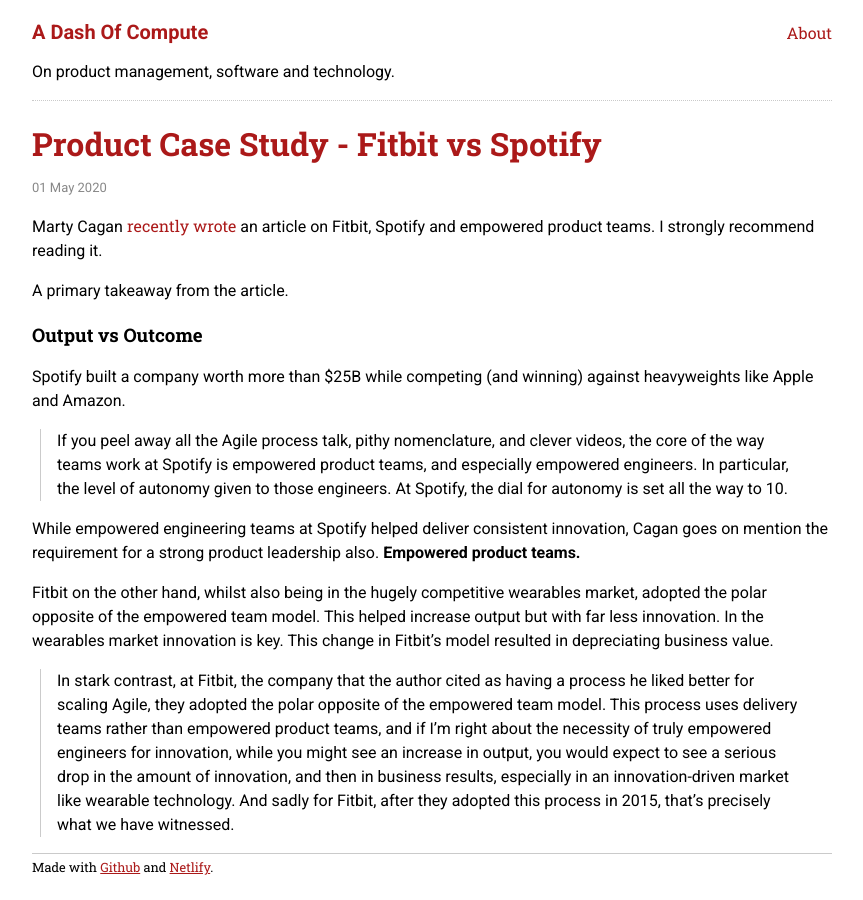
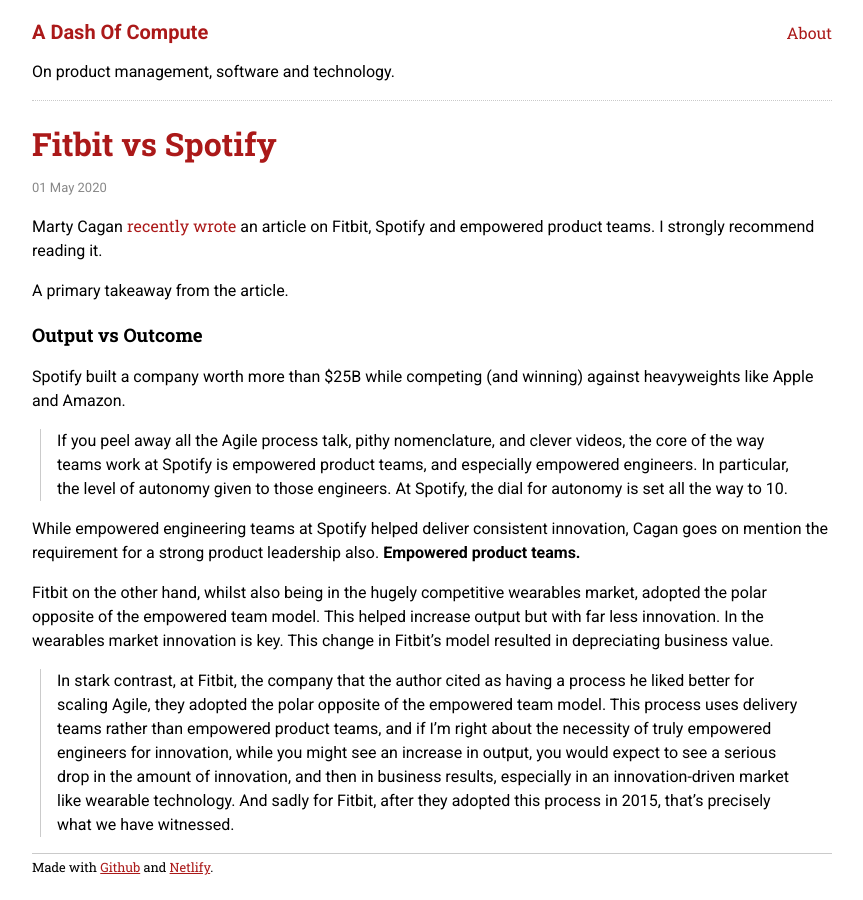
Before and after one commit to sautee/sautee.github.io, a Jekyll site: the page built from _posts/2020-05-01-fitbitspotify.md, in a window 1280 px wide. Shown: the whole page, without its empty margins (208-1071 px from the left). Built offline with Jekyll 4.4.1, drawn with Linux system fonts in a browser that asks for light colours.

Commit message:
Update 2020-05-01-fitbitspotify.md

```diff
--- a/_posts/2020-05-01-fitbitspotify.md
+++ b/_posts/2020-05-01-fitbitspotify.md
@@ -1,6 +1,6 @@
 ---
 layout: post
-title: "Product Case Study - Fitbit vs Spotify"
+title: "Fitbit vs Spotify"
 excerpt: "Marty Cagan on Fitbit, Spotify and empowered product teams."
 date: 2020-05-01
 ---
```
